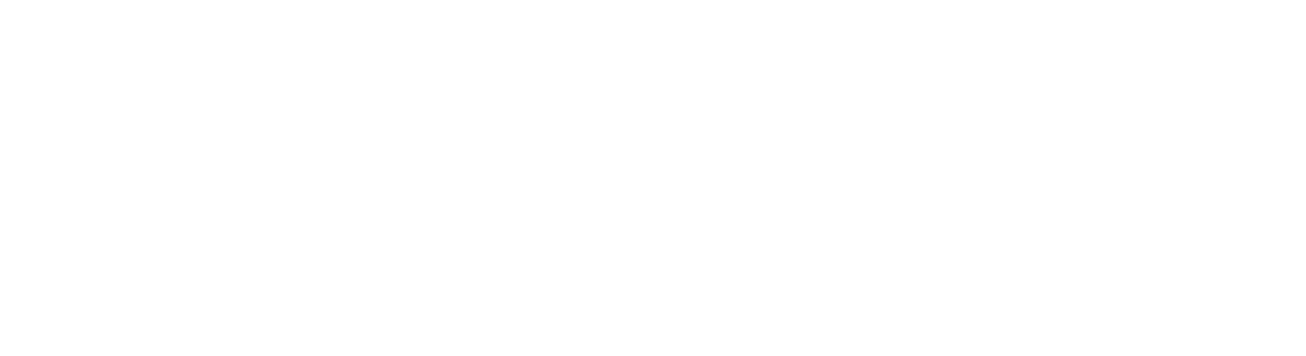
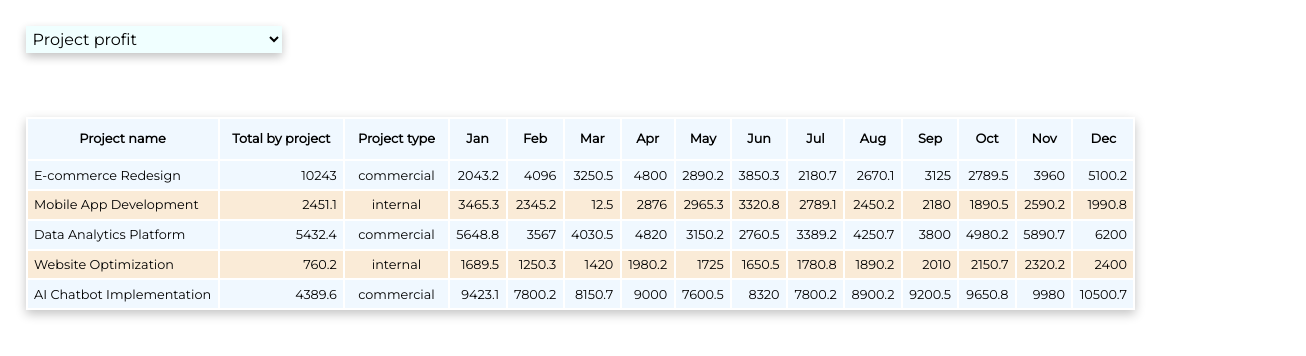
Before and after one commit to saintpvul/mad-devs-test, a plain HTML site: page index.html in a window 1280 px wide. Shown: the whole page, 1306 px wide, since content can reach past the window. Drawn offline with Linux system fonts and the light colour scheme.

Commit message:
update: complete mad devs test task

```diff
--- a/index.html
+++ b/index.html
@@ -4,8 +4,23 @@
         <meta charset="UTF-8" />
         <meta name="viewport" content="width=device-width, initial-scale=1.0" />
         <title>Factory Production</title>
+        <link rel="stylesheet" href="./style.css" />
+        <link rel="preconnect" href="https://fonts.googleapis.com" />
+        <link rel="preconnect" href="https://fonts.gstatic.com" crossorigin />
+        <link
+            href="https://fonts.googleapis.com/css2?family=Montserrat&display=swap"
+            rel="stylesheet"
+        />
     </head>
     <body>
+        <select id="dropdown" name="dropdown">
+            <option value="option1" selected>Project profit</option>
+            <option value="option2">Production</option>
+            <option value="option3">Tech Department Employees</option>
+        </select>
+
+        <div id="table-container" class="table-container"></div>
+
         <script type="module" src="./main.js"></script>
         <script type="module" src="./reports.js"></script>
     </body>
--- a/main.js
+++ b/main.js
@@ -1,2 +1,107 @@
+// Import reports module elements
 import { projectProfit, productionData, techDeptEmployees } from "./reports.js";
-console.log(projectProfit, productionData, techDeptEmployees);
+
+// Creating a Reports class for interacting with elements from the reports file and generating tables
+class Reports {
+    constructor(reportsData) {
+        this.header = reportsData.header;
+        this.data = reportsData.data;
+    }
+
+    generateTable() {
+        const table = document.createElement("table");
+        const thead = document.createElement("thead");
+        const tbody = document.createElement("tbody");
+
+        // Generate table header
+        const headerRow = document.createElement("tr");
+        this.header.forEach((column) => {
+            const th = document.createElement("th");
+            th.textContent = column.caption;
+            headerRow.appendChild(th);
+        });
+        thead.appendChild(headerRow);
+        table.appendChild(thead);
+
+        // Generate table rows
+        this.data.forEach((rowData) => {
+            const row = this.createTableRow(rowData);
+            tbody.appendChild(row);
+        });
+        table.appendChild(tbody);
+
+        return table;
+    }
+
+    createTableRow(rowData) {
+        const row = document.createElement("tr");
+        rowData.forEach((cellData, index) => {
+            const cell = document.createElement("td");
+            if (Array.isArray(cellData)) {
+                cell.textContent = cellData.join(", ");
+            } else if (cell.d && Array.isArray(cell.d)) {
+                cell.textContent = cellData.d.join(", ");
+            } else if (typeof cellData === "object" && cellData !== null) {
+                cell.textContent = cellData.d;
+            } else {
+                cell.textContent = cellData;
+            }
+            this.alignCell(cell, cellData, index);
+            row.appendChild(cell);
+        });
+        return row;
+    }
+    alignCell(cell, cellData, columnIndex) {
+        const column = this.header[columnIndex];
+        if (column && column.align) {
+            cell.style.textAlign = column.align;
+        } else {
+            switch (column.type) {
+                case "string":
+                    cell.style.textAlign = "left";
+                    break;
+                case "int":
+                case "float":
+                    cell.style.textAlign = "right";
+                    break;
+                case "bool":
+                    cell.style.textAlign = "center";
+                    break;
+                default:
+                    cell.style.textAlign = "left";
+            }
+        }
+    }
+}
+
+// Access to table-container and select dropdown
+const tableContainer = document.getElementById("table-container");
+const selectDropdown = document.getElementById("dropdown");
+
+// Function to generate and append a table based on the selected option
+function generateAndAppendTable(data) {
+    const reports = new Reports(data);
+    const table = reports.generateTable();
+    tableContainer.appendChild(table);
+}
+
+// Initial data and table generation
+generateAndAppendTable(projectProfit);
+
+// Listening change of select element
+selectDropdown.addEventListener("change", function () {
+    const selectedOption = this.value;
+
+    // Clear the content of table-container
+    while (tableContainer.firstChild) {
+        tableContainer.removeChild(tableContainer.firstChild);
+    }
+
+    if (selectedOption === "option1") {
+        generateAndAppendTable(projectProfit);
+    } else if (selectedOption === "option2") {
+        generateAndAppendTable(productionData);
+    } else if (selectedOption === "option3") {
+        generateAndAppendTable(techDeptEmployees);
+    }
+});
--- a/reports.js
+++ b/reports.js
@@ -122,25 +122,25 @@ const productionData = {
         {
             id: "production_cost",
             type: "float",
-            caption: "Production Cost ($)",
+            caption: "Prod Cost ($)",
         },
         { id: "had_issues", type: "bool", caption: "Had Issues" },
-        { id: "jan", type: "float", caption: "Jan Production" },
-        { id: "feb", type: "float", caption: "Feb Production" },
-        { id: "mar", type: "float", caption: "Mar Production" },
-        { id: "apr", type: "float", caption: "Apr Production" },
-        { id: "may", type: "float", caption: "May Production" },
-        { id: "jun", type: "float", caption: "Jun Production" },
-        { id: "jul", type: "float", caption: "Jul Production" },
-        { id: "aug", type: "float", caption: "Aug Production" },
-        { id: "sep", type: "float", caption: "Sep Production" },
-        { id: "oct", type: "float", caption: "Oct Production" },
-        { id: "nov", type: "float", caption: "Nov Production" },
-        { id: "dec", type: "float", caption: "Dec Production" },
+        { id: "jan", type: "float", caption: "Jan Prod" },
+        { id: "feb", type: "float", caption: "Feb Prod" },
+        { id: "mar", type: "float", caption: "Mar Prod" },
+        { id: "apr", type: "float", caption: "Apr Prod" },
+        { id: "may", type: "float", caption: "May Prod" },
+        { id: "jun", type: "float", caption: "Jun Prod" },
+        { id: "jul", type: "float", caption: "Jul Prod" },
+        { id: "aug", type: "float", caption: "Aug Prod" },
+        { id: "sep", type: "float", caption: "Sep Prod" },
+        { id: "oct", type: "float", caption: "Oct Prod" },
+        { id: "nov", type: "float", caption: "Nov Prod" },
+        { id: "dec", type: "float", caption: "Dec Prod" },
     ],
     data: [
         [
-            "SmartWatch Pro",
+            "SmartWatch",
             4126,
             320.0,
             true,
@@ -158,7 +158,7 @@ const productionData = {
             { d: 160.0, reason: "weekends" },
         ],
         [
-            "NanoBook Ultra",
+            "NanoBook",
             3290,
             1200.0,
             false,
@@ -176,7 +176,7 @@ const productionData = {
             280.0,
         ],
         [
-            "Precision DrillMaster 5000",
+            "DrillMaster 5000",
             5161,
             31.6,
             true,
@@ -194,7 +194,7 @@ const productionData = {
             580.0,
         ],
         [
-            "ElegantCharm Collection",
+            "Elegharm",
             2070,
             120.0,
             false,
@@ -212,7 +212,7 @@ const productionData = {
             155.0,
         ],
         [
-            "HealthGuard Monitor",
+            "Health Monitor",
             5798,
             1800.0,
             true,
@@ -228,10 +228,9 @@ const productionData = {
             470.0,
             450.0,
             480.0,
-            490.0,
         ],
         [
-            "AutoDrive Control Module",
+            "Copilot Module",
             3170,
             3400.0,
             false,
@@ -246,7 +245,7 @@ const productionData = {
             280.0,
             260.0,
             290.0,
-            300.0,
+            290.0,
         ],
     ],
 };
@@ -292,7 +291,7 @@ const techDeptEmployees = {
             50.7,
             false,
             "UI/UX Design",
-            ["HTML", "CSS", "JavaScript", "Tilda", "Figma", "Spanish"],
+            ["HTML", "CSS", "JavaScript", "Spanish"],
         ],
         [
             "Ananya Kapoor",
--- /dev/null
+++ b/style.css
@@ -0,0 +1,44 @@
+* {
+    margin: 0;
+    padding: 0;
+    box-sizing: border-box;
+    font-family: "Montserrat", sans-serif;
+}
+
+body {
+    margin: 2%;
+    width: 100%;
+    overflow: hidden;
+    font-size: 16px;
+}
+
+select {
+    padding: 3px;
+    width: 20%;
+    background-color: azure;
+    border: none;
+    box-shadow: rgba(0, 0, 0, 0.24) 0px 4px 10px;
+    font-size: 1rem;
+}
+
+.table-container {
+    font-size: 80%;
+    margin-top: 5%;
+}
+
+.table-container table {
+    box-shadow: rgba(0, 0, 0, 0.24) 0px 4px 10px;
+}
+
+.table-container tr {
+    background-color: aliceblue;
+}
+.table-container tr:nth-child(even) {
+    background-color: antiquewhite;
+}
+.table-container th {
+    padding: 1em;
+}
+.table-container td {
+    padding: 0.5em;
+}
```
